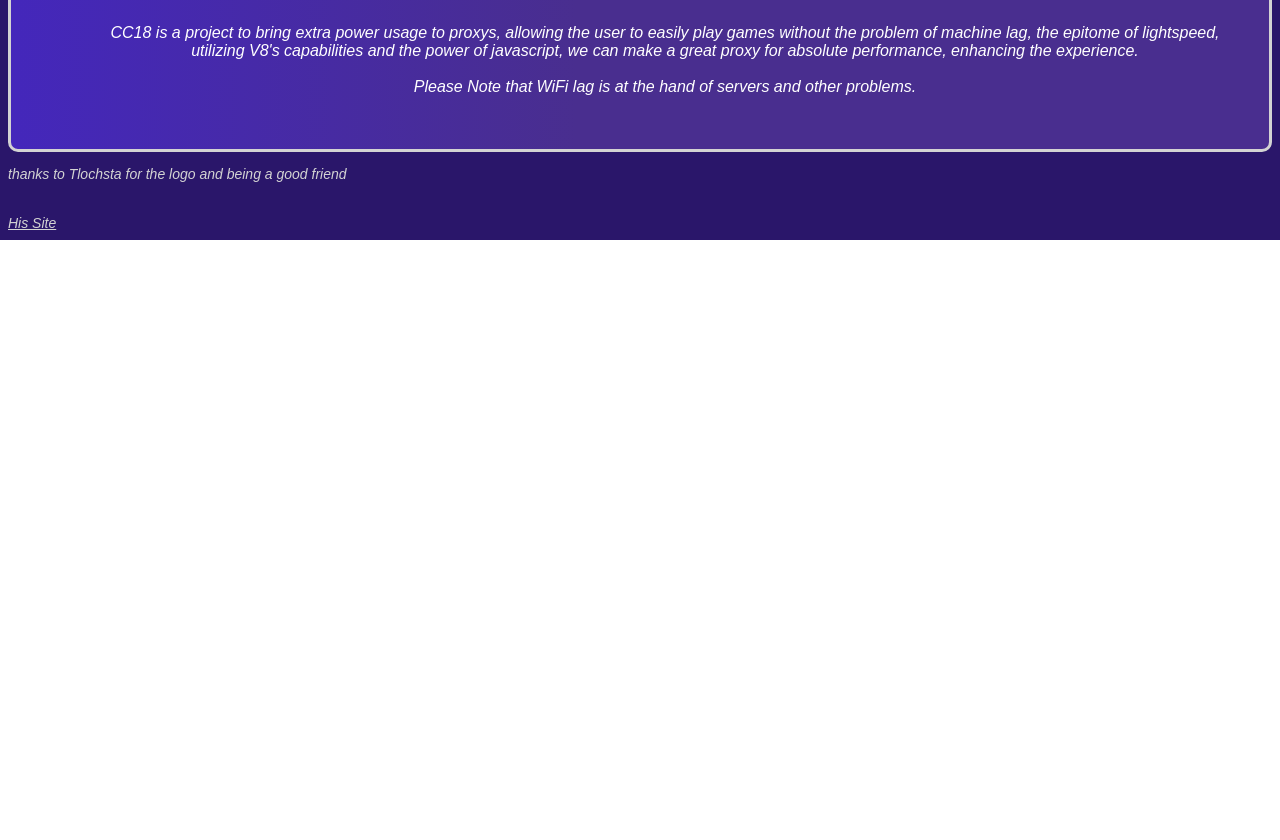
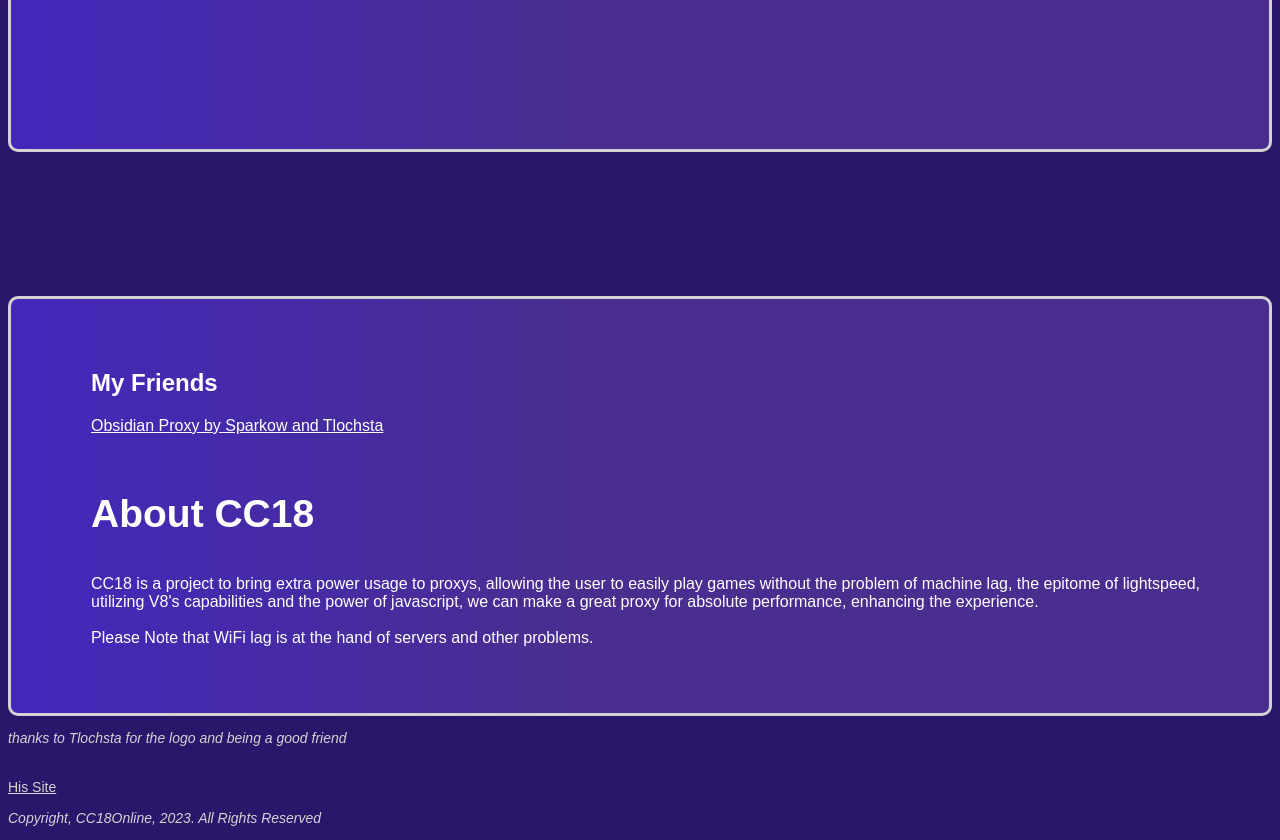
Before and after one commit to xtrasoftware/cc18-proxy, a plain HTML site: page index.html in a window 1280 px wide. Shown: the part 656-1496 px from the top of the page. Before the commit the page ends 896 px from the top, so only its background shows below. Drawn offline with Linux system fonts and the light colour scheme; a web font is replaced by a local one.

Commit message:
Update index.html

```diff
--- a/index.html
+++ b/index.html
@@ -4,7 +4,7 @@
  <head>
     <meta charset="UTF-8">
     <meta name="viewport" content="width=device-width, initial-scale=1.0">
-    <title> History @ CC18!</title>
+    <title>History @ CC18!</title>
 <style>
  @import url('https://fonts.googleapis.com/css2?family=Fira+Sans+Condensed:wght@100&display=swap');
 
@@ -30,6 +30,28 @@
      }
 
 
+     .other{
+        font-family: 'Fira Sans Condensed', sans-serif;
+    height:100%;
+    padding-top: 50px;
+    padding-right: 30px;
+    padding-bottom: 50px;
+    padding-left: 80px;
+    box-sizing: border-box;
+    border-style:solid;
+    border-color:lightgray;
+    color:white;
+    background: linear-gradient(90deg, rgba(68,39,187,1) 0%, rgba(73,46,143,1) 45%);
+    border-radius:10px;
+    margin:0;
+     }
+
+   input{
+    padding: 12px 20px;
+    margin: 8px 0;
+    width: 50%;
+
+   }
 
 
 
@@ -39,18 +61,31 @@
  <div class="div1">
     <center>
 
-        <img src="CC_18.png" style="width:80px;">
-        <h1>CC18 Proxy</h1>
+        <img src="https://i.imgur.com/3N7VIYG.png" style="width:112px;">
+        <h1 style="font-size:89px;">CC18 Proxy</h1>
         <br> <br>
         <p><i>Search the Web..</i></p>
         <input type="text" style="size:62px;"></input>
         <br>
-        <p style="color:gray;"><i>For error help: <a href="https://cc18-ismid.sprk.lol/errorhelp.html/"</i></p>
 
-        <br> <br> <br> <br>
+    </center>
 
-        <h2>My Friends</h2>
-        <a href="https://obsidian.sparkow.xyz/">Obsidian Proxy by Sparkow and Tlochsta</a>
+
+
+
+
+
+ </div>
+
+
+ <br> <br> <br> <br>
+ <br> <br> <br> <br>
+
+ <div class="other">
+
+    <h2>My Friends</h2>
+
+        <a style="color:white;" href="https://obsidian.sparkow.xyz/">Obsidian Proxy by Sparkow and Tlochsta</a>
         <br> <br>
 
         <h3 style="font-size:39px">About CC18</h3>
@@ -61,17 +96,16 @@
         Please Note that WiFi lag is at the hand of servers and other problems.
         </p>
 
-    </center>
+
 
  </div>
-
 
 <footer>
 
 <p style="font-family: 'Fira Sans Condensed', sans-serif; font-size:14px; color:lightgray;"><i>thanks to Tlochsta for the logo and being a good friend</i></p>
 <br>
 <a href="https://tlochsta.dev/" style="font-family: 'Fira Sans Condensed', sans-serif; font-size:14px; color:lightgray;">His Site</a>
-
+<p style="font-family: 'Fira Sans Condensed', sans-serif; font-size:14px; color:lightgray;"><i>Copyright, CC18Online, 2023. All Rights Reserved</i></p>
 </footer>
 
 
```
